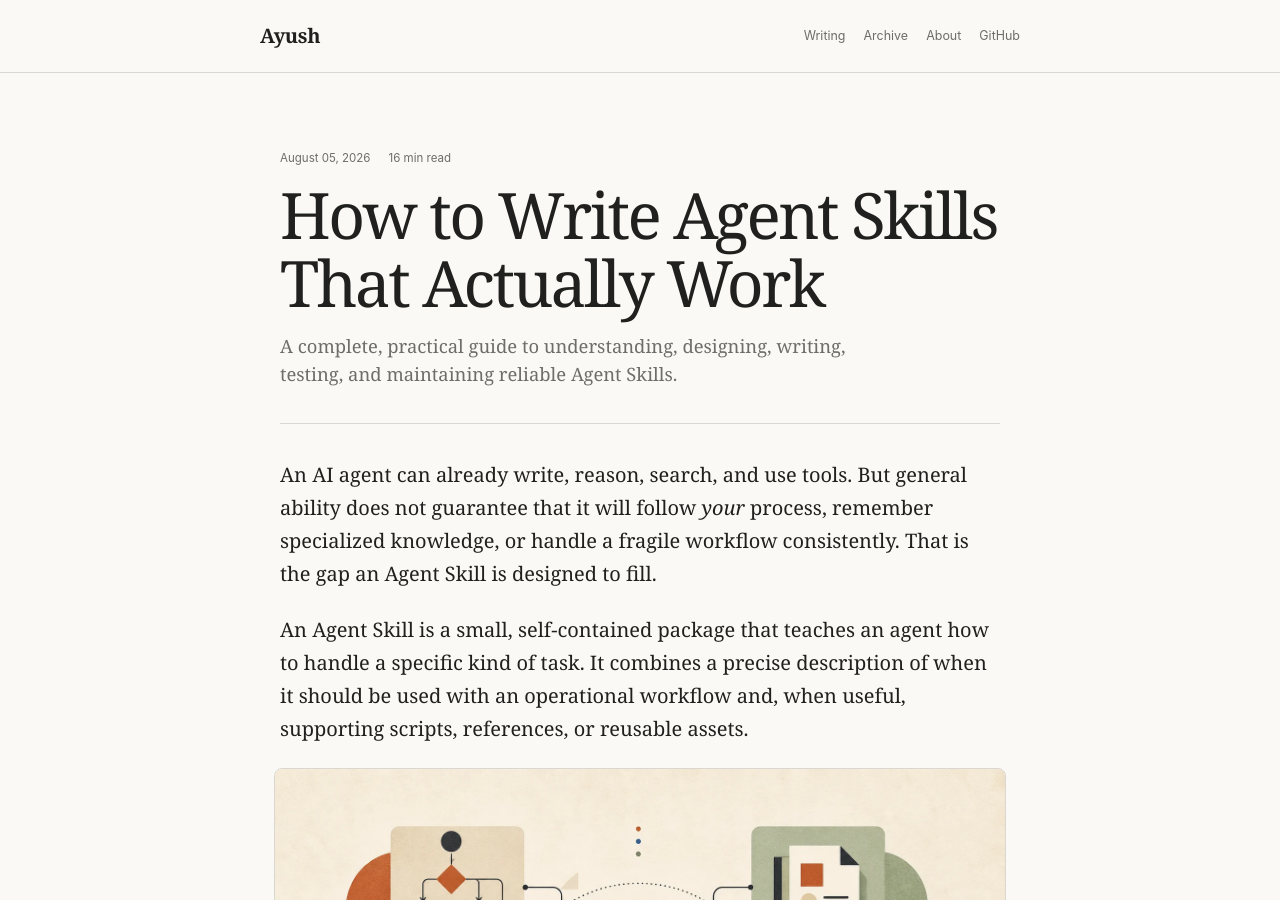
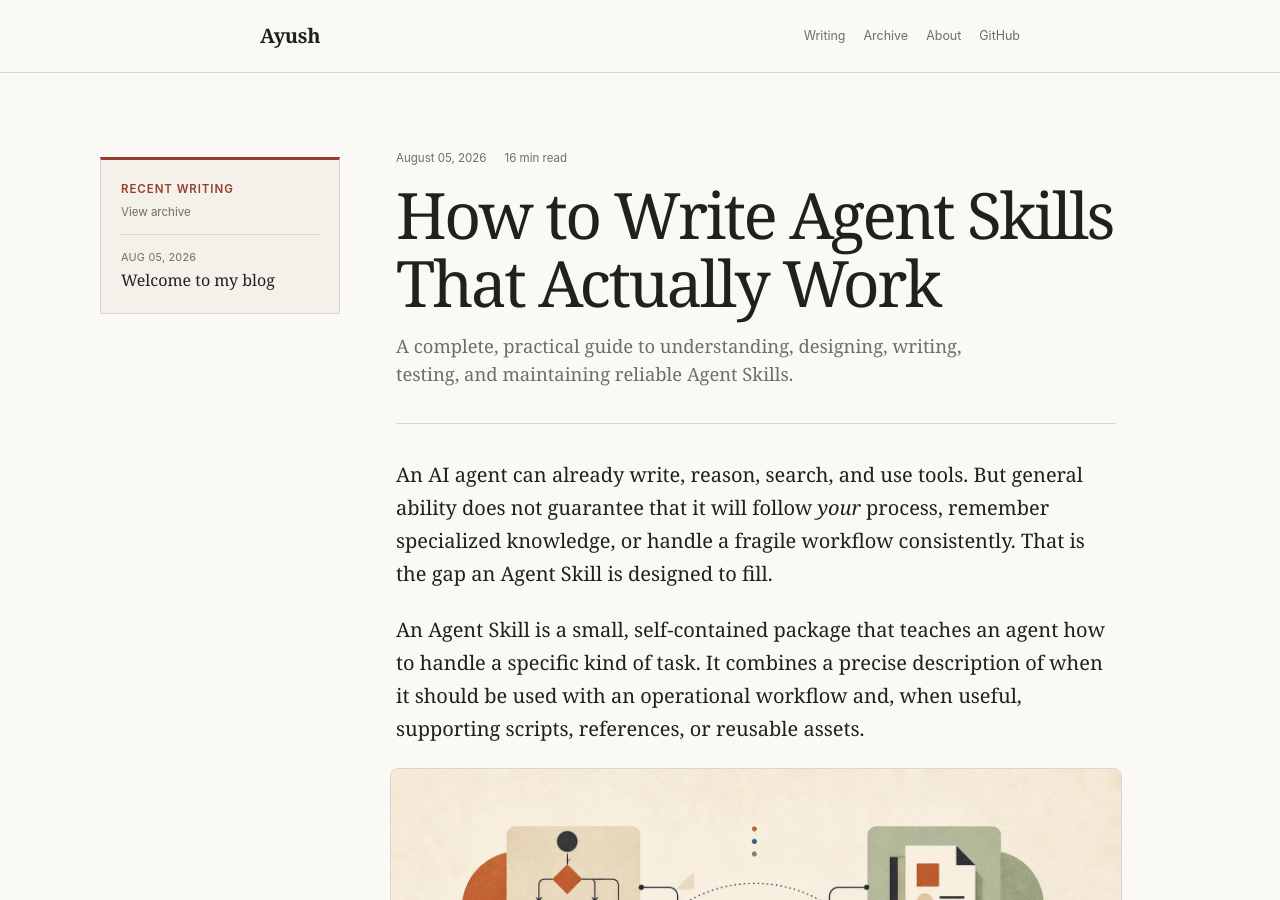
Before and after one commit to ayush52056/ayush52056.github.io, a Jekyll site: the page built from _posts/2026-08-05-agent-skill-authoring-best-practices.md, in a window 1280 px wide and 900 px high. Built offline with Jekyll 4.4.1, drawn with Linux system fonts in a browser that asks for light colours.

Commit message:
feat(blog): add recent posts sidebar

```diff
--- a/_layouts/post.html
+++ b/_layouts/post.html
@@ -4,8 +4,10 @@ layout: default
 
 {% assign words = content | number_of_words %}
 {% assign minutes = words | divided_by: 180 | plus: 1 %}
+{% assign recent_posts = site.posts | where_exp: "post", "post.url != page.url" %}
 
-<article class="article shell">
+<article class="article shell{% if recent_posts.size > 0 %} article-with-sidebar{% endif %}">
+  <div class="article-content">
     <header class="article-header">
       <div class="article-meta">
         <time datetime="{{ page.date | date_to_xmlschema }}">{{ page.date | date: '%B %d, %Y' }}</time>
@@ -16,6 +18,24 @@ layout: default
     </header>
 
     <div class="prose">{{ content }}</div>
+  </div>
+
+  {% if recent_posts.size > 0 %}
+    <aside class="recent-posts-card" aria-labelledby="recent-posts-title">
+      <div class="recent-posts-heading">
+        <p class="eyebrow" id="recent-posts-title">Recent writing</p>
+        <a href="{{ '/archive/' | relative_url }}">View archive</a>
+      </div>
+      <ol>
+        {% for post in recent_posts limit: 7 %}
+          <li>
+            <time datetime="{{ post.date | date_to_xmlschema }}">{{ post.date | date: '%b %d, %Y' }}</time>
+            <a href="{{ post.url | relative_url }}">{{ post.title | escape }}</a>
+          </li>
+        {% endfor %}
+      </ol>
+    </aside>
+  {% endif %}
 
   <footer class="article-footer">
     <a href="{{ '/' | relative_url }}">All posts</a>
```
Lines whose indentation alone changed are shown as unchanged.
